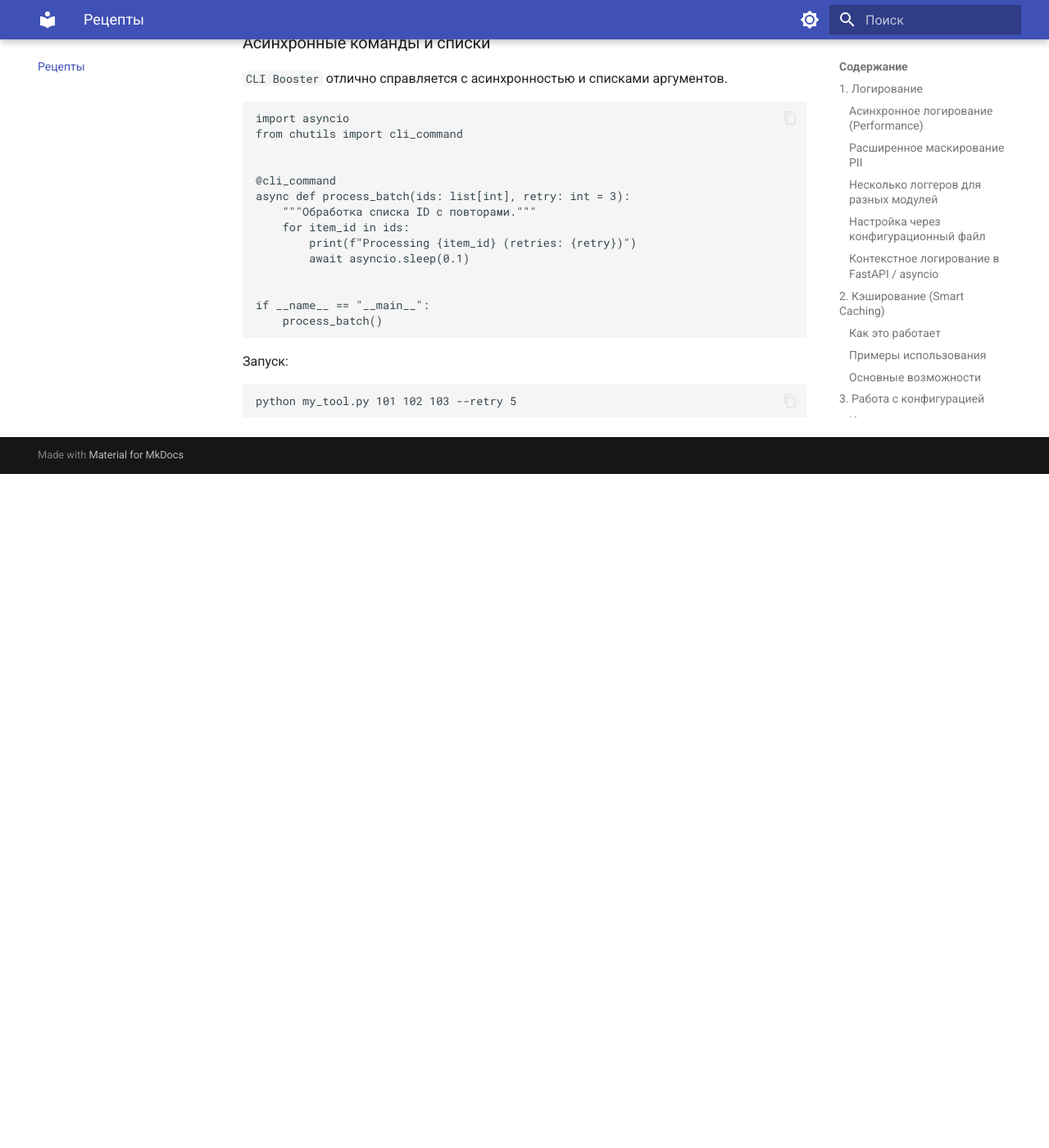
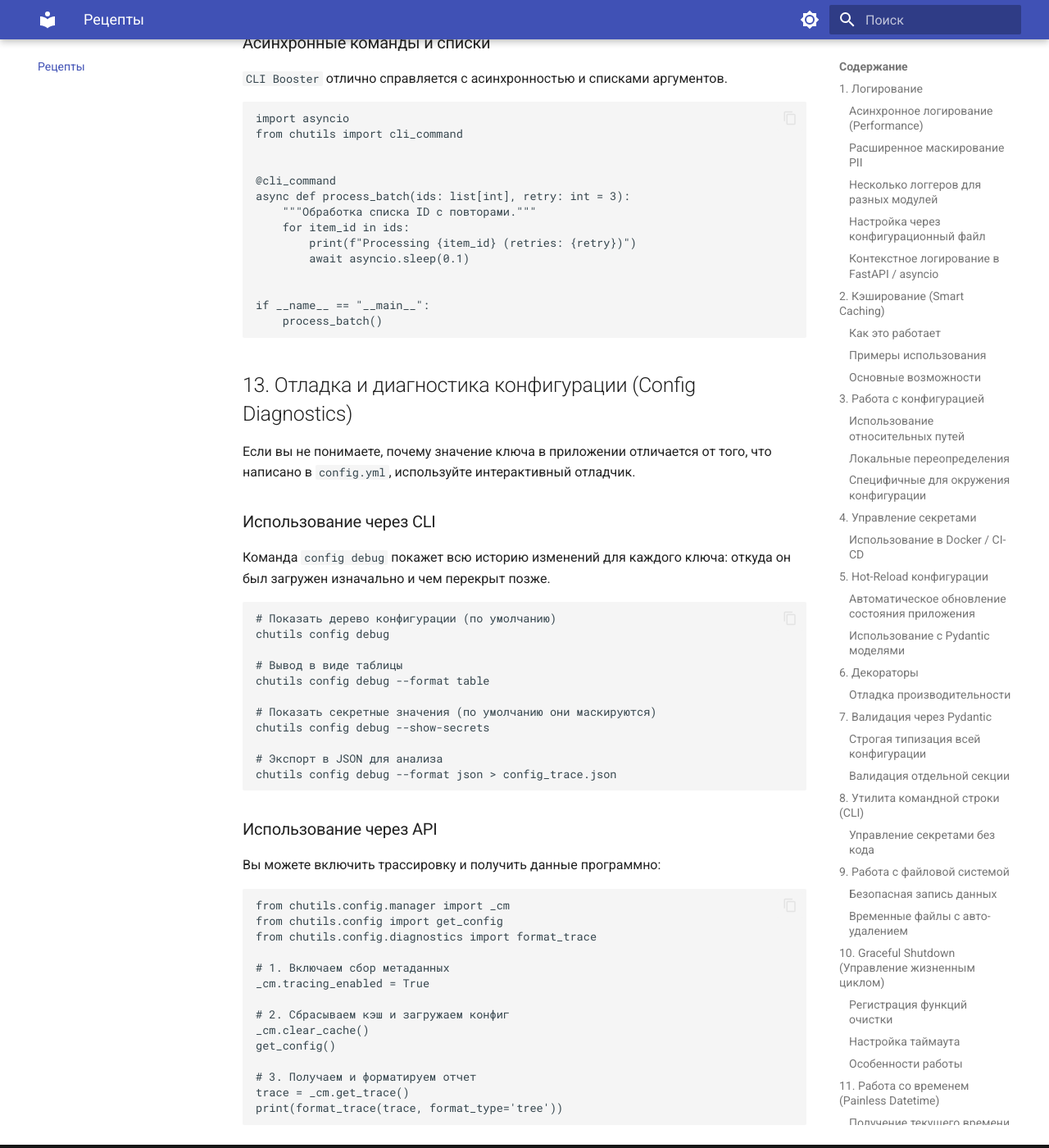
Before and after one commit to Chu4hel/chutils, an MkDocs documentation site: the page built from docs/recipes.md, in a window 1280 px wide and 1400 px high, scrolled down 11811 px. Shown: the whole window at 82% size. Built offline with MkDocs 1.6.1 and Material for MkDocs 9.7.7, drawn with Linux system fonts in a browser that asks for light colours; before the commit the page ends 12389 px from its top, so only the background shows below that.

Commit message:
docs: Завершить обновление документации для Config Diagnostics

````diff
--- a/docs/api.md
+++ b/docs/api.md
@@ -110,6 +110,11 @@ members:
 
 ::: chutils.secret_manager
 
+## Модуль `config.diagnostics` (Отладка конфигурации)
+
+::: chutils.config.diagnostics
+handler: python
+
 ## Модуль `fs`
 
 ::: chutils.fs
--- a/docs/recipes.md
+++ b/docs/recipes.md
@@ -516,21 +516,21 @@ from chutils import cli_command
 
 @cli_command
 def copy_files(source: Path, dest: Path, verbose: bool = False):
-   """
-   Утилита для копирования файлов.
+    """
+    Утилита для копирования файлов.
 
-   Args:
-       source (Path): Путь к исходному файлу.
-       dest (Path): Путь назначения.
-       verbose (bool): Выводить подробную информацию.
-   """
-   if verbose:
-      print(f"Копируем из {source} в {dest}")
-   # Логика...
+    Args:
+        source (Path): Путь к исходному файлу.
+        dest (Path): Путь назначения.
+        verbose (bool): Выводить подробную информацию.
+    """
+    if verbose:
+        print(f"Копируем из {source} в {dest}")
+    # Логика...
 
 
 if __name__ == "__main__":
-   copy_files()
+    copy_files()
 ```
 
 Теперь вы можете запустить его из терминала:
@@ -561,8 +561,47 @@ if __name__ == "__main__":
     process_batch()
 ```
 
-Запуск:
+## 13. Отладка и диагностика конфигурации (Config Diagnostics)
+
+Если вы не понимаете, почему значение ключа в приложении отличается от того, что написано в `config.yml`, используйте
+интерактивный отладчик.
+
+### Использование через CLI
+
+Команда `config debug` покажет всю историю изменений для каждого ключа: откуда он был загружен изначально и чем перекрыт
+позже.
 
 ```bash
-python my_tool.py 101 102 103 --retry 5
+# Показать дерево конфигурации (по умолчанию)
+chutils config debug
+
+# Вывод в виде таблицы
+chutils config debug --format table
+
+# Показать секретные значения (по умолчанию они маскируются)
+chutils config debug --show-secrets
+
+# Экспорт в JSON для анализа
+chutils config debug --format json > config_trace.json
 ```
+
+### Использование через API
+
+Вы можете включить трассировку и получить данные программно:
+
+```python
+from chutils.config.manager import _cm
+from chutils.config import get_config
+from chutils.config.diagnostics import format_trace
+
+# 1. Включаем сбор метаданных
+_cm.tracing_enabled = True
+
+# 2. Сбрасываем кэш и загружаем конфиг
+_cm.clear_cache()
+get_config()
+
+# 3. Получаем и форматируем отчет
+trace = _cm.get_trace()
+print(format_trace(trace, format_type='tree'))
+```
````
Also changed, not shown: README.md (+9 -0 lines), docs/README_RU.md (+9 -0 lines).
